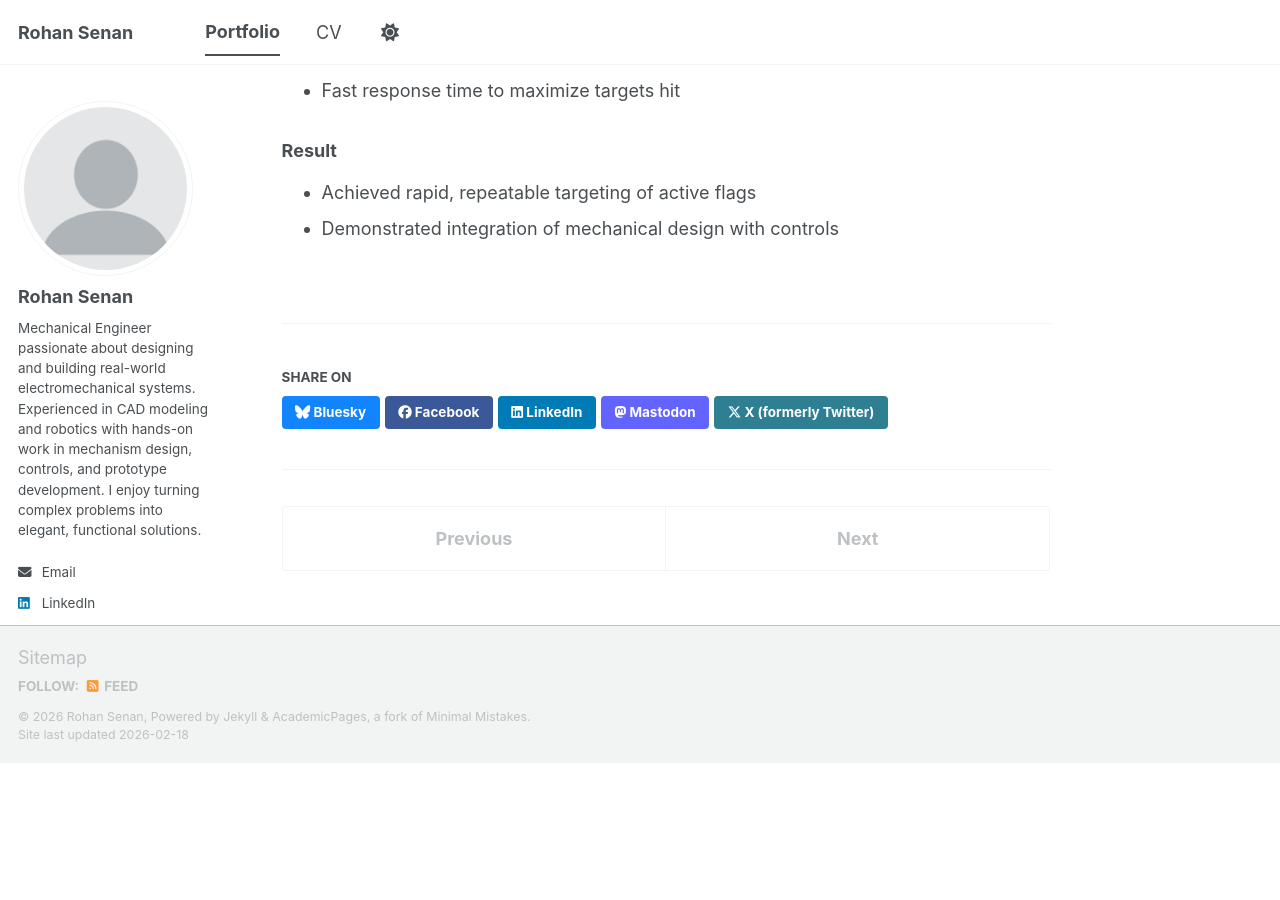
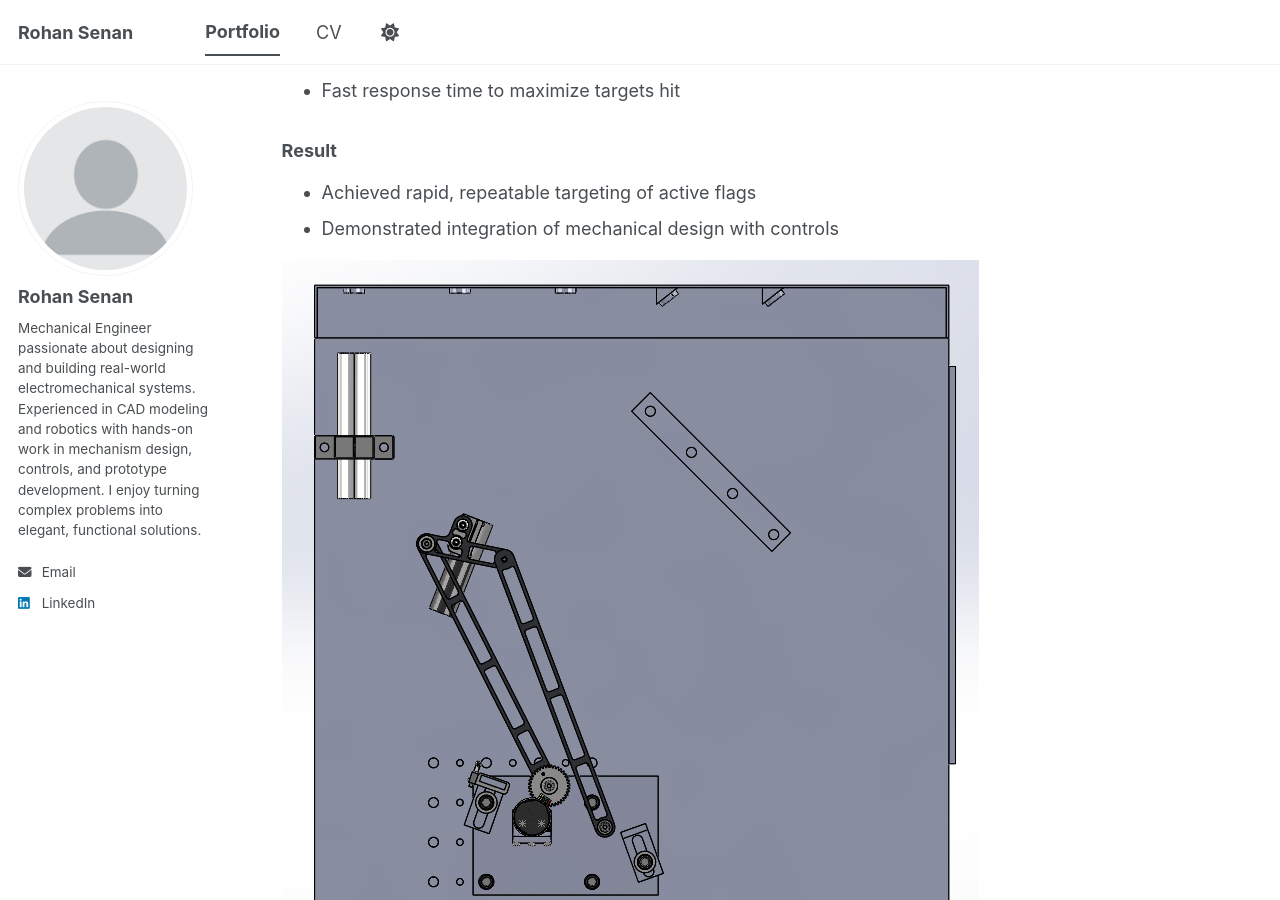
Before and after one commit to rohansenan/rohansenan.github.io, a Jekyll site: the page built from _portfolio/03_Mechatronic_Linkage.md, in a window 1280 px wide and 900 px high, scrolled down 560 px. Built offline with Jekyll 4.4.1, drawn with Linux system fonts in a browser that asks for light colours; a script bundle is joined from its source files by our own code; library files that are not in the unit come from our copies; before the commit the page ends 1323 px from its top, so only the background shows below that.

Commit message:
Update 03_Mechatronic_Linkage.md

```diff
--- a/_portfolio/03_Mechatronic_Linkage.md
+++ b/_portfolio/03_Mechatronic_Linkage.md
@@ -1,7 +1,7 @@
 ---
 title: "Mechatronic Linkage Targeting System"
 excerpt: "Built a PID-controlled four-bar linkage system to autonomously aim a flashlight at active targets.
-<br/><img src='/images/500x300.png'>"
+<br/><img src='/images/unnamed.png'>"
 weight: 3
 collection: portfolio
 ---
@@ -21,3 +21,9 @@
 ### Result
 - Achieved rapid, repeatable targeting of active flags
 - Demonstrated integration of mechanical design with controls
+
+<img src='/images/Top_down.png'>
+
+<img src='/images/Motor_Platform.png'>
+
+<img src='/images/Flashlight_Holder.png'>
```
